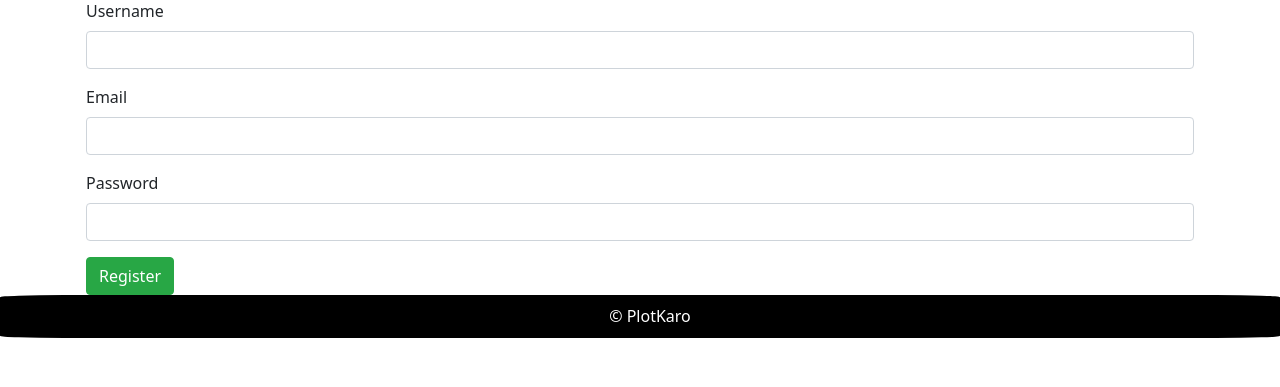
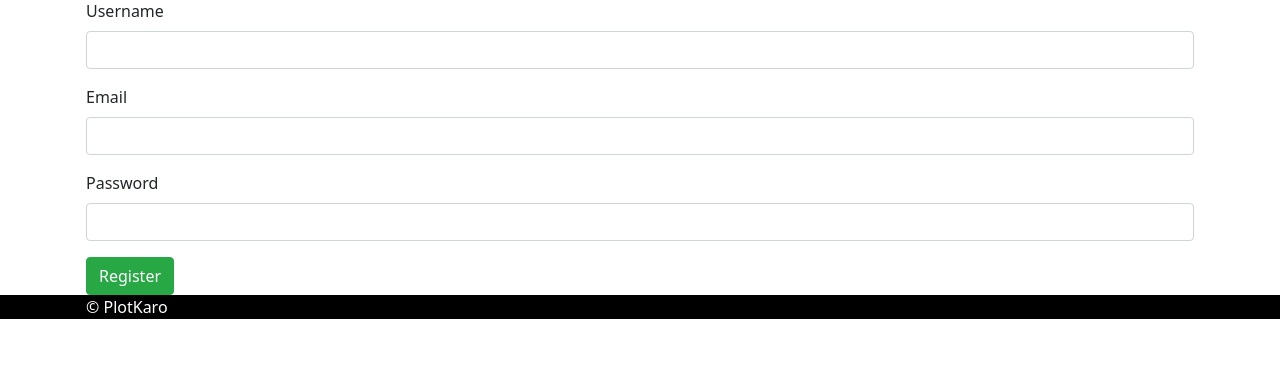
Before and after one commit to SidhantB14/PlotKaro, a Node server app: page /register in a window 1280 px wide. Shown: the part 179-566 px from the top of the page. Run offline with Node 20, Linux system fonts and the light colour scheme; some libraries are stand-ins or nearby versions.

Commit message:
first commit

```diff
--- a/public/stylesheets/app.css
+++ b/public/stylesheets/app.css
@@ -87,8 +87,6 @@
     rgba(0, 0, 0, 0.5)), url("https://images.unsplash.com/photo-1548941489-3e64750ebbaa?q=80&w=1974&auto=format&fit=crop&ixlib=rb-4.0.3&ixid=M3wxMjA3fDB8MHxwaG90by1wYWdlfHx8fGVufDB8fHx8fA%3D%3D");
      */
     color: white;
-    padding-left: 100px;
-    padding-right: 80px;
 }
 .size{
     font-size: 1.5em;
--- a/views/partials/footer.ejs
+++ b/views/partials/footer.ejs
@@ -1,8 +1,9 @@
-<div class="card text-center ft">
-    <div class="card-header">
-        <span class="">&copy; PlotKaro</span>
+<footer class="ft">
+    <div class="container">
+      <div class="row">
+        <div class="col">
+            <span class="">&copy; PlotKaro</span>
+        </div>
+      </div>
     </div>
-    </div>
-<!-- <footer class="footer navbar-dark py-3">
-
-</footer> -->
+  </footer>
```
